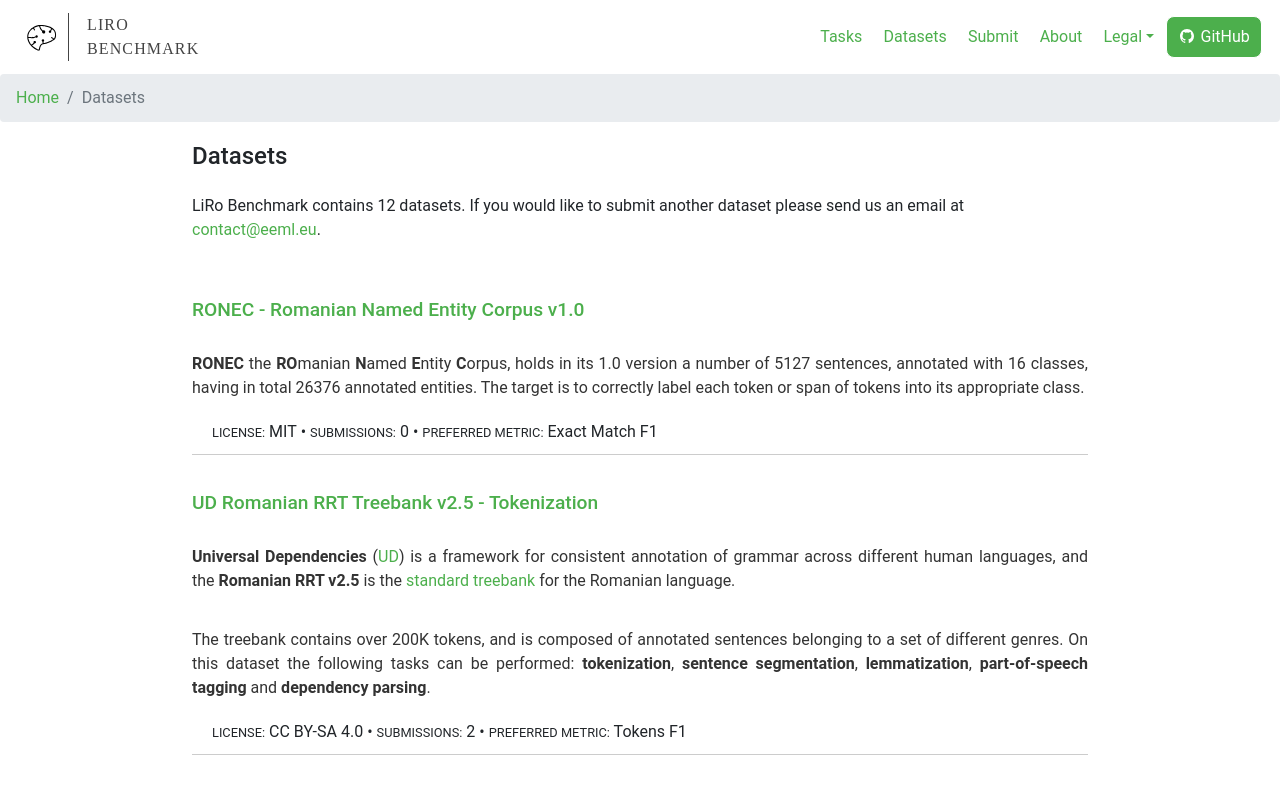
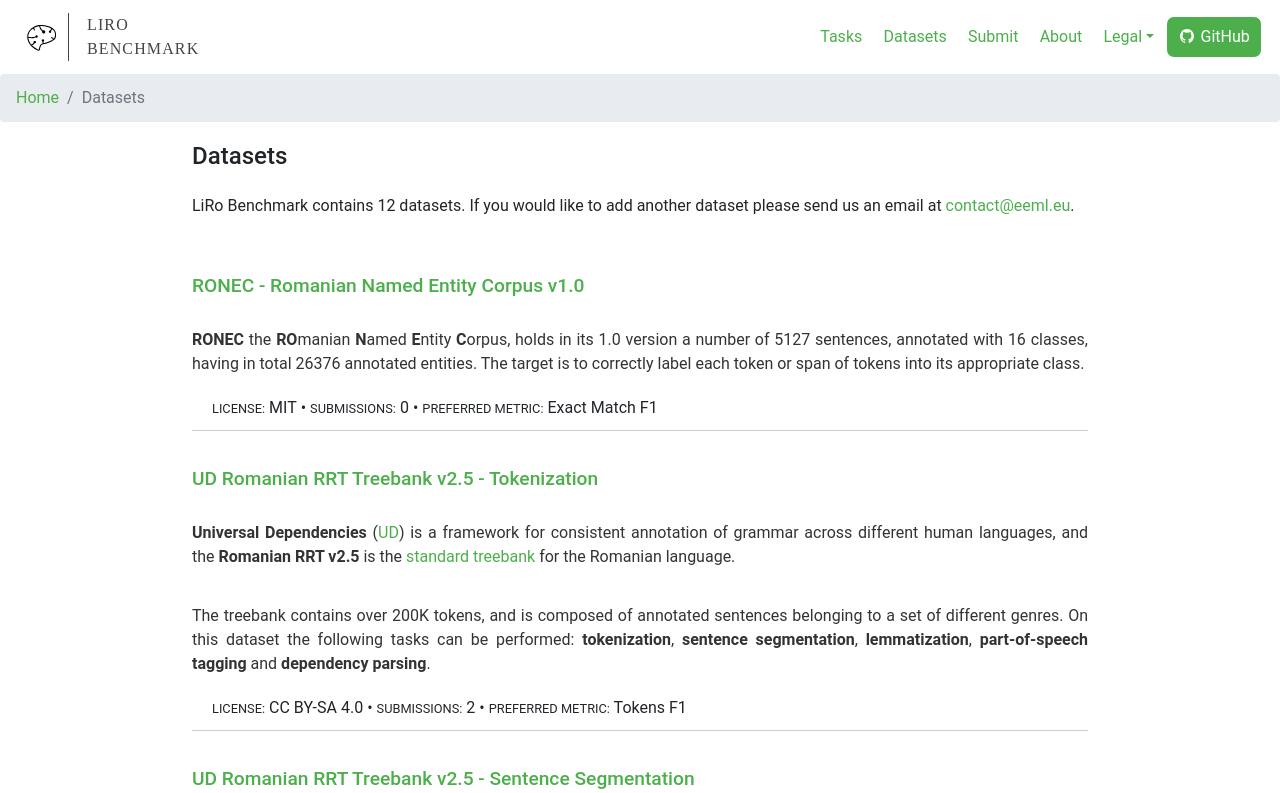
Before and after one commit to LiroBenchmark/LiroBenchmark.github.io, a React (Create React App) app: page /ro_benchmark_leaderboard/datasets in a window 1280 px wide. Shown: the top 793 px of the page. Built offline with nearby package versions, Linux system fonts and the light colour scheme; what webfontloader would draw is missing.

Commit message:
Updated the intro phrase in the beginning of the datasets page

```diff
--- a/src/Components/Datasets.js
+++ b/src/Components/Datasets.js
@@ -43,8 +43,8 @@ class Datasets extends React.Component {
           <div className="row header-row">
             <h1>Datasets</h1>
             <p>
-              LiRo Benchmark contains {data.datasets.length} datasets. If you would like to submit another dataset
-              please send us an email at <a href="mailto:contact@eeml.eu">contact@eeml.eu</a>.
+              LiRo Benchmark contains {data.datasets.length} datasets. If you would like to add another dataset please
+              send us an email at <a href="mailto:contact@eeml.eu">contact@eeml.eu</a>.
             </p>
           </div>
           {data.datasets.map((ds) => this.renderDataset(ds))}
```
